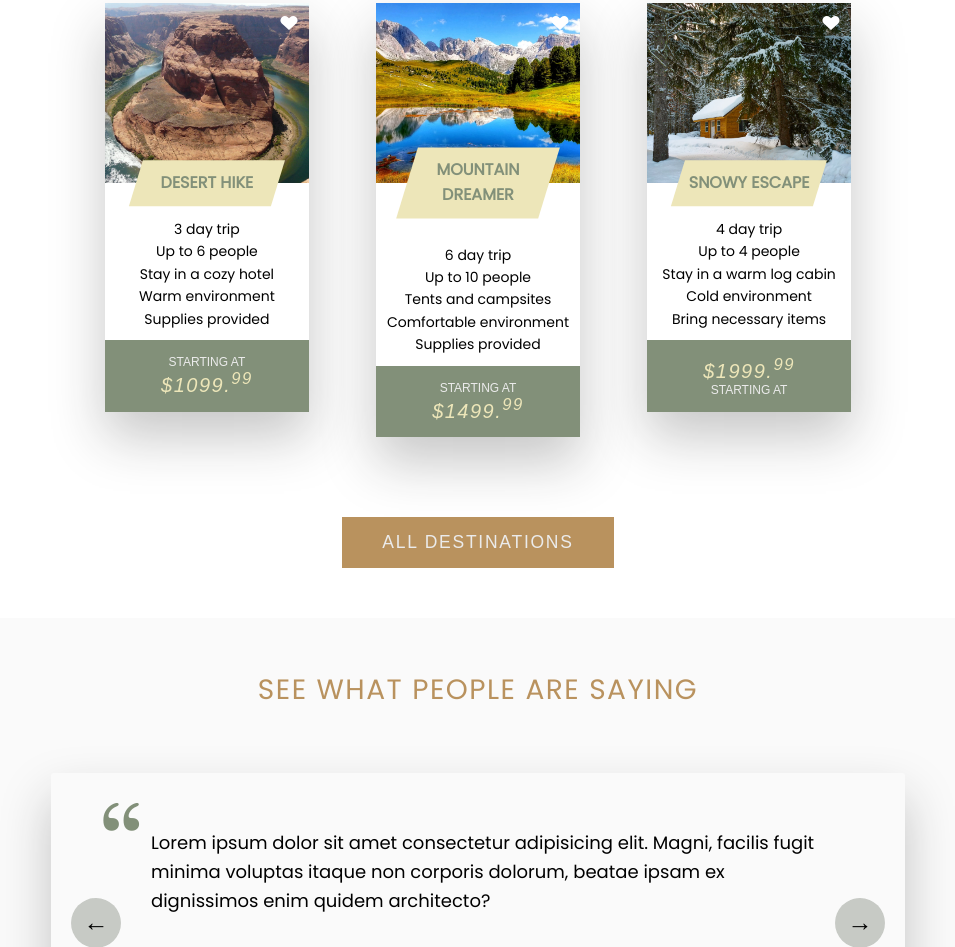
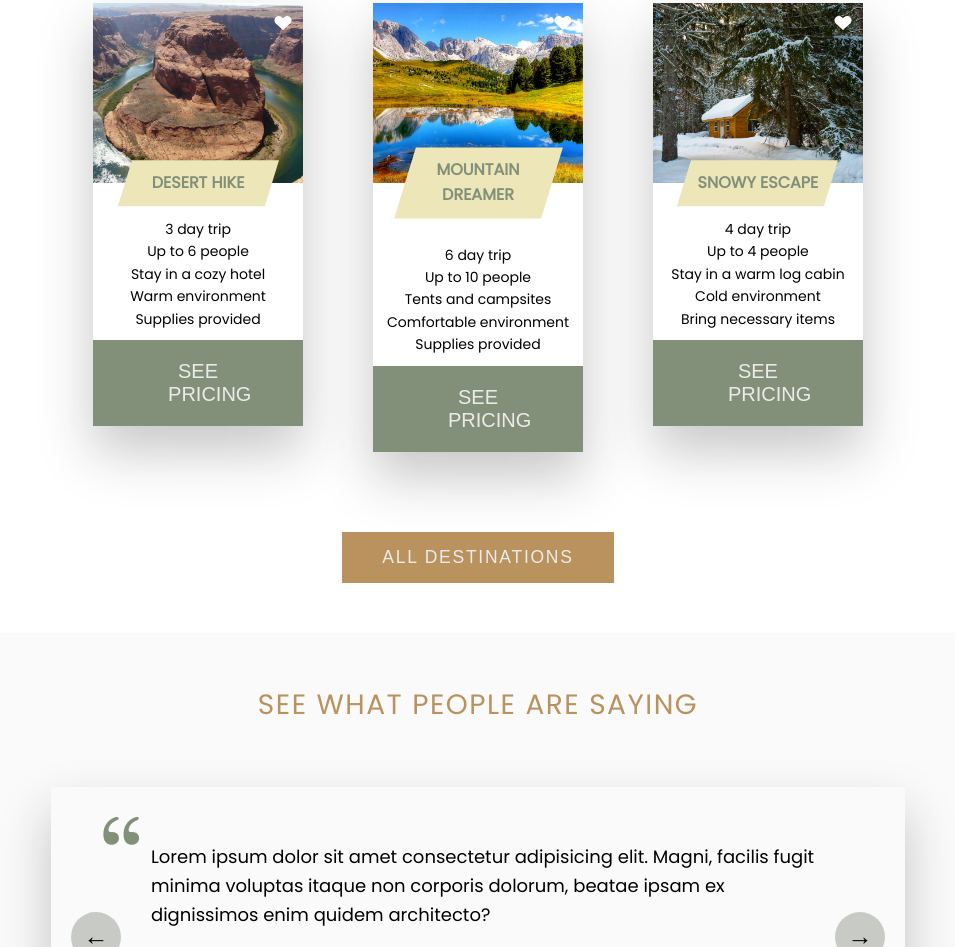
Before and after one commit to gillijar/pillar__portfolio-project, a website: page index.html in a window 1280 px wide. Shown: the part 1467-2414 px from the top of the page, without its empty margins (162-1117 px from the left). Drawn offline with Linux system fonts and the light colour scheme.

Commit message:
Added animation for tours button

```diff
--- a/index.html
+++ b/index.html
@@ -141,9 +141,9 @@
                 <li class="tours__list--item">Supplies provided</li>
               </ul>
             </div>
-            <button class="btn tours__btn">
-              <span class="filler">Starting at</span
-              ><span class="pricing">$1099.<sup>99</sup></span>
+            <button class="tours__btn">
+              <span class="tours__btn-visible">See pricing</span>
+              <span class="tours__btn-invisible">$1,099</span>
             </button>
           </div>
           <!-- Tour 2 -->
@@ -162,9 +162,9 @@
                 <li class="tours__list--item">Supplies provided</li>
               </ul>
             </div>
-            <button class="btn tours__btn">
-              <span class="filler">Starting at</span
-              ><span class="pricing">$1499.<sup>99</sup></span>
+            <button class="tours__btn">
+              <span class="tours__btn-visible">See pricing</span>
+              <span class="tours__btn-invisible">$1,499</span>
             </button>
           </div>
           <!-- Tour 3 -->
@@ -183,9 +183,9 @@
                 <li class="tours__list--item">Bring necessary items</li>
               </ul>
             </div>
-            <button class="btn tours__btn">
-              <span class="pricing">$1999.<sup>99</sup></span>
-              <span class="filler">Starting at</span>
+            <button class="tours__btn">
+              <span class="tours__btn-visible">See pricing</span>
+              <span class="tours__btn-invisible">$1,999</span>
             </button>
           </div>
         </div>
@@ -389,6 +389,7 @@
   </body>
 </html>
 
-<!-- 3. Make sections slide in when scrolled over with intersectionObserver -->
-<!-- 4. Revise code -->
-<!-- 5. Finish app -->
+<!-- 1. Make sections slide in when scrolled over with intersectionObserver -->
+<!-- 2. Build media queries to make fully responsive -->
+<!-- 3. Revise code -->
+<!-- 4. Finish app -->
--- a/sass/components/_button.scss
+++ b/sass/components/_button.scss
@@ -29,18 +29,45 @@
 }
 
 // Tours Button
-.filler {
+.tours__btn {
+  font-size: 2rem;
+  font-weight: 400;
+  text-transform: uppercase;
+  border: none;
+  border-radius: 0;
+  background-color: $color-primary;
   color: $color-white;
-  font-size: 1.2rem;
-  text-transform: uppercase;
-}
+  position: relative;
+  overflow: hidden;
+  cursor: pointer;
+  outline: none;
 
-.pricing {
-  color: $color-white;
-  font-size: 2rem;
-  font-style: italic;
-  letter-spacing: 1.5px;
-  color: $color-secondary;
+  & > * {
+    display: inline-block;
+    height: 100%;
+    width: 100%;
+    transition: all 0.3s;
+    outline: none;
+  }
+
+  &-visible {
+    padding: 2rem 7.5rem;
+  }
+
+  &-invisible {
+    position: absolute;
+    top: -100%;
+    left: 0;
+    padding: 2rem 0;
+  }
+
+  &:hover &-visible {
+    transform: translateY(100%);
+  }
+
+  &:hover &-invisible {
+    top: 0;
+  }
 }
 
 // Slider buttons
```
Also changed, not shown: css/style.css.
